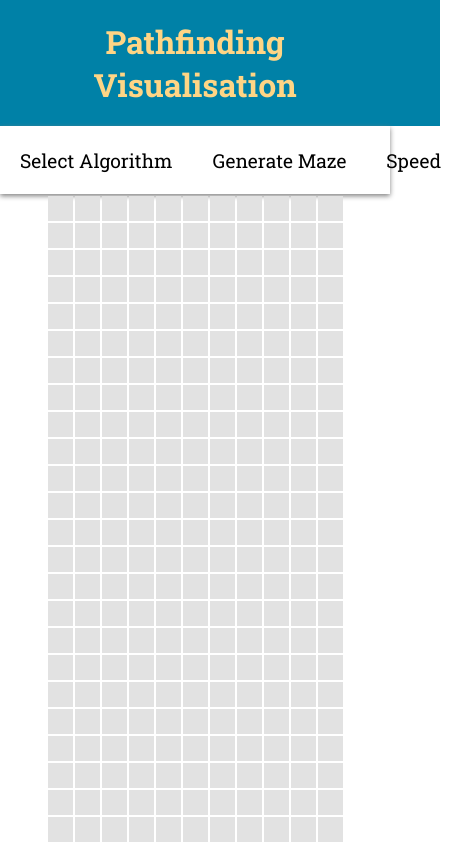
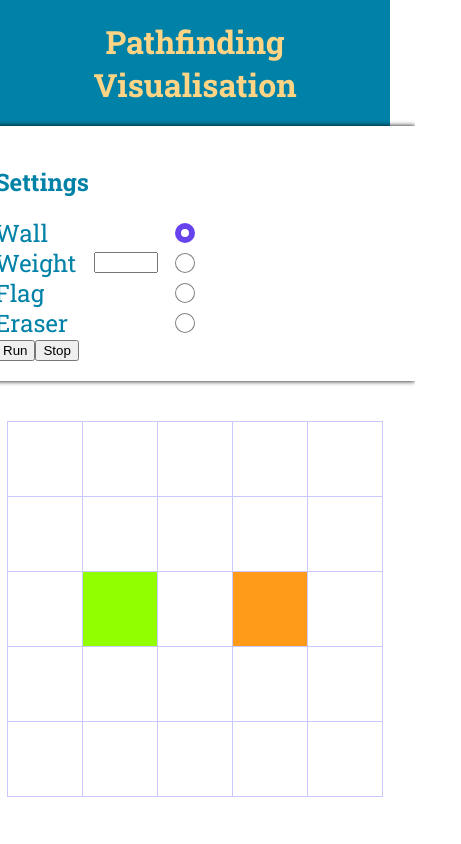
Before and after one commit to WeichenTie/04-Algorithms-Visualisation, a Vue app: page / in a window 390 px wide. Shown: the whole page, 461 px wide, since content can reach past the window. Built offline with nearby package versions, Linux system fonts and the light colour scheme.

Commit message:
working sidebar implementation

```diff
--- a/src/App.vue
+++ b/src/App.vue
@@ -1,22 +1,33 @@
 <template>
-  <Navbar/>
+  <h1>Pathfinding Visualisation</h1>
+
   <Board/>
 </template>
 
 <script>
-import Navbar from './components/Navbar'
 import Board from './components/Board'
+
 export default {
   name: 'App',
   components: {
-    Navbar,
     Board
+  },
+  data() {
+    return {
+    }
+  },
+  method: {
+
   }
 }
 </script>
 
 <style lang="scss">
 @import url('https://fonts.googleapis.com/css2?family=Roboto+Slab:wght@100;200;300;400;500;600;700;800;900&display=swap');
+:root {
+  --main-colour: #0081a7;
+  --complement-colour: #FFD585;
+}
 html {
   margin: 0;
   padding: 0;
@@ -31,11 +42,21 @@ body {
   margin: 0;
   padding: 0;
   font-family: 'Roboto Slab', serif;
-  color: white;
+  overflow: hidden;
 }
-:root {
-  --main-colour: #0081a7;
-  --complement-colour: #FFD585;
+
+h1 {
+    background-color: var(--main-colour);
+    display:block;
+    margin: 0;
+    width: 100%;
+    padding: 20px 0;
+    text-align: center;
+    transition: ease-in 0.2s;
+    cursor: pointer;
+    &:hover {
+        color: var(--complement-colour);
+    }
 }
 
 #app {
--- a/src/components/Board.vue
+++ b/src/components/Board.vue
@@ -1,76 +1,168 @@
 
 <template lang="">
-    <div class='board' v-show="this.isMounted">
+    <SidebarOptions
+        @on-brush-select="selectedBrush=$event"
+    />
+    <div class='board'>
         <table>
             <tr v-for='(row, yIndex) in this.board' :key="yIndex" :id="'row-'+ yIndex">
-                <td v-for="(cell, xIndex) in row" :key="xIndex" :id="`${yIndex}-${xIndex}`" :ref="`${yIndex}-${xIndex}`" v-on:mouseenter="handleMouseEnter($event)"></td>
+                <td v-for="(cell, xIndex) in row"
+                    :key="xIndex"
+                    :id="`${yIndex}-${xIndex}`"
+                    :ref="`${yIndex}-${xIndex}`"
+                    :class="'unvisited'"
+                    v-on:mousedown="handleCellSelect($event)"
+                    v-on:mouseenter="handleCellSelect($event)"
+                    :style="{
+                        width: this.cellSize+'px',
+                        height: this.cellSize+'px'
+                    }"
+                ></td>
             </tr>
         </table>
     </div>
 </template>
 
-
 <script>
+import SidebarOptions from './SidebarOptions'
 export default {
+    components: {
+        SidebarOptions
+    },
     data() {
         return {
-            nodeSize: 0,
+            // Immutable data
+            numRows: 5,
+            numCols: 5,
+            cellSize: 75,
+            maxFlags: 8,
+            // Setting
+            isRunning: false,
+            renderSpeed: 1,
+            selectedBrush: "wall",
+            // Algorithms
+            algorithm: null,
+            linker: null,
+            // BoardState
             board: [],
-            hoveredCell: null,
-            isMounted:false,
-            selectedBrush: "wall"
+            flags:[],
+            startingPosition: null,
+            endingPosition: null,
+            // Temp Cell State
+            lastValidPosition: null,
         }
     },
     beforeMount() {
-        const numRows = (window.innerHeight*0.7) / 25;
-        const numCols = (window.innerWidth * 0.7) / 25;
-        for (let i = 0; i < numRows; i++) {
+        // Initialise the board
+        for (let i = 0; i < this.numRows; i++) {
             const row = [];
-            for (let j = 0; j < numCols; j++) {
+            for (let j = 0; j < this.numCols; j++) {
                 row.push(0);
             }
             this.board.push(row);
         }
+
+        // Init starting and ending positions
+        this.startingPosition = [(this.numRows - 1) / 2, (this.numCols - 1) / 2 - 1];
+        this.endingPosition = [(this.numRows - 1) / 2, (this.numCols - 1) / 2 + 1];
     },
     mounted(){
-        this.isMounted = true;
+        this.highlightCell(this.startingPosition, "start-node");
+        this.highlightCell(this.endingPosition, "end-node");
     },
 
     methods: {
-        handleMouseEnter: function (event){
-            if (event.buttons === 1) {
-               // console.log(event)
-                this.$refs[event.target.id][0].classList.add(this.selectedBrush);
-                console.log(this.$refs[event.target.id][0].classList);
+        //-----------------------------------------------------
+        // Handlers
+        //-----------------------------------------------------
+        // Actions taken when a cell is pressed/dragged on
+        handleCellSelect: function (event){
+            if (event.buttons !== 1) return; // Returns if not left click
+            this.highlightCell(event.target.id.split('-'), this.selectedBrush);
+        },
+        //-----------------------------------------------------
+        // Cell manipulation
+        //-----------------------------------------------------
+        // Highlight cell at position with specific colour via classname manipulation
+        highlightCell: function(position, hightlight) {
+            const pos = `${position[0]}-${position[1]}`;
+            this.$refs[pos][0].classList = [hightlight];
+        },
 
-            }
 
+
+
+
+        //-----------------------------------------------------
+        // Rerendering functions
+        //-----------------------------------------------------
+        reRenderBoard: function(cellsToClear) {
+            cellsToClear.forEach(element => {
+                console.log(this.board + " : " + element);
+            });
         },
+        trueRerenderBoard: function(cellsToClear) {
+            cellsToClear.forEach(element => {
+                console.log(this.board + " : " + element);
+            });
+        },
+
     },
 }
 
 
 
 </script>
-<style lang="scss">
+
+<style lang="scss" scoped>
 .board {
     color: black;
     table {
-
+        table-layout: fixed;
+        border-collapse: collapse;
+        width: fit-content;
+        margin: 40px auto;
     }
     td {
-        background-color: rgb(226, 226, 226);
-        width: 25px;
-        height: 25px;
+        box-sizing: border-box;
+        background-color: rgb(255, 255, 255);
         padding: 0;
         margin: 0;
-        border: 0;
+        border: 1px solid rgb(201, 200, 255);
         &:hover {
-            background-color: rgb(153, 0, 0);
+            background-color: rgba(255, 239, 148, 0.294);
+        }
+        &.wall {
+            background-color: rgb(133, 25, 255);
+            &:hover {
+            background-color: rgba(155, 49, 255, 0.294);
+            }
+        }
+        &.weight {
+            background-color: rgb(53, 89, 143);
+            &:hover {
+            background-color: rgba(33, 106, 155, 0.294);
+            }
+        }
+        &.flag {
+            background-color: rgb(167, 82, 82);
+            &:hover {
+            background-color: rgba(155, 33, 100, 0.294);
+            }
+        }
+        &.start-node {
+            background-color: rgb(145, 255, 0);
+            &:hover {
+            background-color: rgba(49, 255, 159, 0.863);
+            }
+        }
+        &.end-node {
+            background-color: rgb(255, 155, 25);
+            &:hover {
+            background-color: rgba(255, 217, 49, 0.294);
+            }
         }
     }
-    .wall {
-        background-color: red;
-    }
+
 }
 </style>
--- a/src/components/Navbar.vue
+++ b/src/components/Navbar.vue
@@ -19,41 +19,48 @@ export default {
 };
 </script>
 
-<style lang="sass" scoped>
-h1
-    background-color: var(--main-colour)
-    display:block
-    margin: 0
-    width: 100%
-    padding: 20px 50px
-    text-align: center
-    width:fit-content
-    transition: ease-in 0.2s
-    cursor: pointer
-    &:hover
-        color: var(--complement-colour)
-.navbar
-    display: flex
-    justify-content: space-around
-    align-items: center
-    width: 100%
-    height: 68px
-    box-shadow: 0 2px 5px grey
-    .options
-        display: flex
-        width: 500px
-        flex-direction: row
-        .option
-            color: black
-            flex: 0 0 auto
-            display: flex
-            align-items: center
-            justify-content: center
-            height: 68px
-            margin: 0
-            font-size: 1.2em
-            padding: 0 20px
-            transition: ease-in 0.2s
-            &:hover
-                background-color: red
+<style lang="scss" scoped>
+h1 {
+    background-color: var(--main-colour);
+    display:block;
+    margin: 0;
+    width: 100%;
+    padding: 20px 0;
+    text-align: center;
+    transition: ease-in 0.2s;
+    cursor: pointer;
+    &:hover {
+        color: var(--complement-colour);
+    }
+}
+.navbar {
+    display: flex;
+    justify-content: space-around;
+    align-items: center;
+    width: 100%;
+    height: 68px;
+    box-shadow: 0 2px 5px grey;
+    .options {
+        display: flex;
+        width: 500px;
+        flex-direction: row;
+        .option {
+            color: black;
+            flex: 0 0 auto;
+            display: flex;
+            align-items: center;
+            justify-content: center;
+            height: 68px;
+            margin: 0;
+            font-size: 1em;
+            padding: 0 10px;
+            transition: ease-in 0.2s;
+            &:hover {
+                cursor: pointer;
+                background-color: rgb(83, 129, 156);
+                color: white;
+            }
+        }
+    }
+}
 </style>
--- /dev/null
+++ b/src/components/SidebarOptions.vue
@@ -0,0 +1,103 @@
+<template lang="">
+
+    <div class="sidebar">
+        <h2>Settings</h2>
+        <form>
+            <div class="option">
+                <label for="wall-brush">Wall</label>
+                <input
+                    type="radio"
+                    name="brush"
+                    id="wall-brush"
+                    class="brush-button"
+                    checked
+                    v-on:change="$emit('on-brush-select', 'wall')">
+            </div>
+            <div class="option">
+                <label for="weight-brush">Weight</label>
+                <input type="number" id="weight-value" name="weight-value" min="0" max="100">
+                <input
+                    type="radio"
+                    name="brush"
+                    id="weight-brush"
+                    class="brush-button"
+                    v-on:change="$emit('on-brush-select', 'weight')">
+            </div>
+            <div class="option">
+                <label for="flag-brush">Flag</label>
+                <input
+                    type="radio"
+                    name="brush"
+                    id="flag-brush"
+                    class="brush-button"
+                    v-on:change="$emit('on-brush-select', 'flag')">
+            </div>
+            <div class="option">
+                <label for="eraser-brush">Eraser</label>
+                <input
+                    type="radio"
+                    name="brush"
+                    id="eraser-brush"
+                    class="brush-button"
+                    v-on:change="$emit('on-brush-select', 'eraser')">
+
+            </div>
+            <button v-on:click.prevent="handleSubmit">Run</button>
+            <button v-on:click.prevent="handleSubmit">Stop</button>
+        </form>
+    </div>
+</template>
+<script>
+export default {
+    props: {
+
+
+    },
+    data() {
+        return {
+            value:""
+        }
+    },
+}
+
+
+</script>
+<style lang="scss">
+    $primary: #6743ee;
+    .sidebar {
+        width: 400px;
+        color: var(--main-colour);
+        background-color: rgb(255, 255, 255);
+        box-shadow: 0 0 5px black;
+        padding: 20px;
+        form {
+            label {
+                font-size: 1.5em;
+            }
+            input[type=radio] {
+                box-shadow: inset 0 0 0 1px grey;
+                width: 20px;
+                height: 20px;
+                padding: 0;
+                margin: 0;
+                appearance: none;
+                transition: box-shadow 150ms cubic-bezier(.95,.15,.5,1.25);
+                cursor: pointer;
+                border-radius: 100px;
+                &:checked {
+                    box-shadow: inset 0 0 0 6px $primary;
+                }
+
+
+            }
+            .option {
+                display: flex;
+                flex-direction: row;
+                align-items: center;
+                justify-content: space-between;
+                width: 200px;
+                height: 30px;
+            }
+        }
+    }
+</style>
```
Also changed, not shown: src/components/Pseudocode.vue (deleted, +0 -13 lines).
